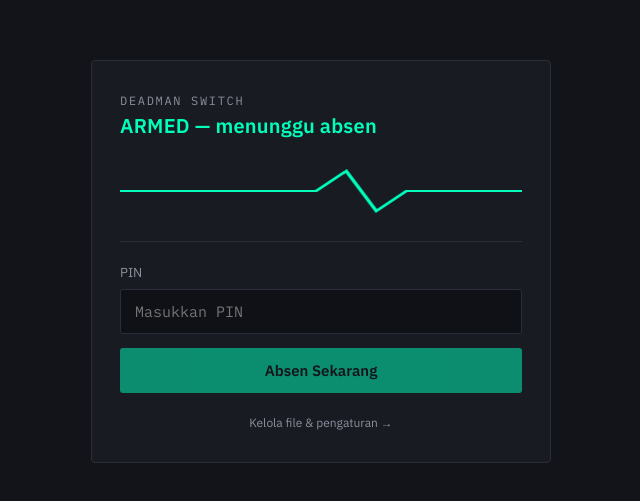
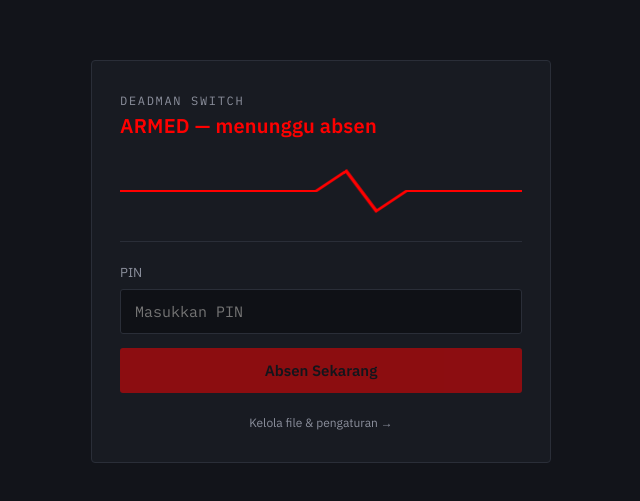
Before and after one commit to zero-route/DeadMan-Switch, a Next.js app: page / in a window 1280 px wide. Shown: the part 139-640 px from the top of the page, without its empty margins (319-959 px from the left). Built offline with nearby package versions, Linux system fonts and the light colour scheme; no server answers.

Commit message:
update globals.css

```diff
--- a/app/globals.css
+++ b/app/globals.css
@@ -4,8 +4,8 @@
   --line: #2a2e38;
   --text: #ece8e0;
   --text-dim: #8b8f9c;
-  --calm: #00FFBB;
-  --warn: #c4472f;
+  --calm: #FF0000;
+  --warn: #FFFFFF;
 }
 
 * {
```
